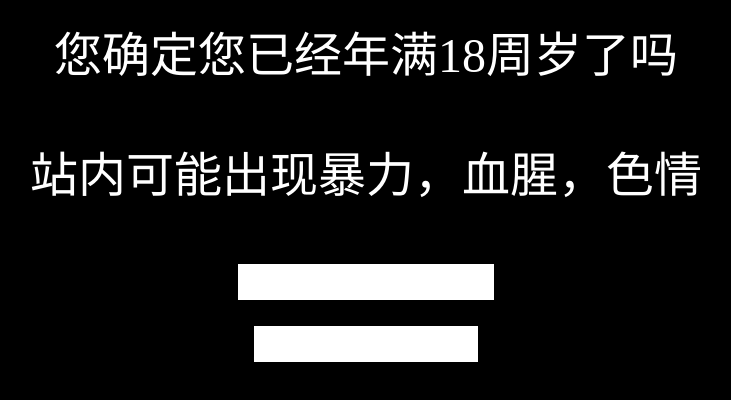
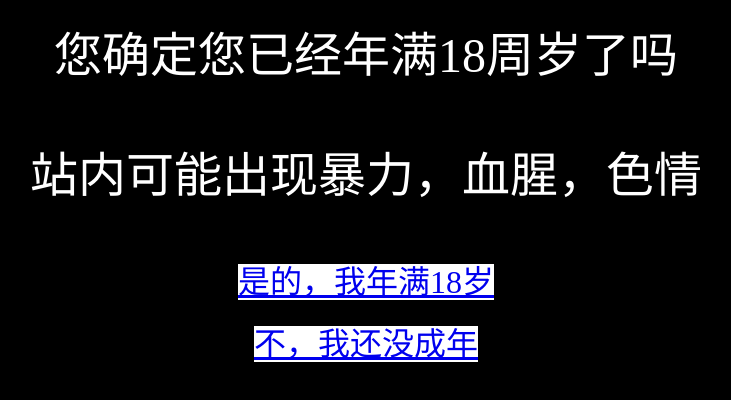
Before and after one commit to erbanexam/18hub, a plain HTML site: page index.html in a window 1280 px wide. Shown: the whole page, without its empty margins (274-1005 px from the left). Drawn offline with Linux system fonts and the light colour scheme.

Commit message:
Update index.html

```diff
--- a/index.html
+++ b/index.html
@@ -9,5 +9,5 @@
 <p style="text-align: center;">&nbsp;</p>
 <p style="text-align: center;"><span style="font-size: 36pt; color: #ffffff;">站内可能出现暴力，血腥，色情</span></p>
 <p style="text-align: center;">&nbsp;</p>
-<p style="text-align: center;"><span style="font-size: 24pt; background-color: #ffffff; color: #ffffff;"><a style="background-color: #ffffff; color: #ffffff;" href="https://erbanexam.github.io/18hub1">是的，我年满18岁</a></span></p>
-<p style="text-align: center;"><span style="font-size: 24pt; background-color: #ffffff; color: #ffffff;"><a style="background-color: #ffffff; color: #ffffff;" href="https://erbanexam.github.io/">不，我还没成年</a></span></p>
+<p style="text-align: center;"><span style="font-size: 24pt; background-color: #ffffff; color: #ffffff;"><a href="https://erbanexam.github.io/18hub1">是的，我年满18岁</a></span></p>
+<p style="text-align: center;"><span style="font-size: 24pt; background-color: #ffffff; color: #ffffff;"><a href="https://erbanexam.github.io/">不，我还没成年</a></span></p>
```
